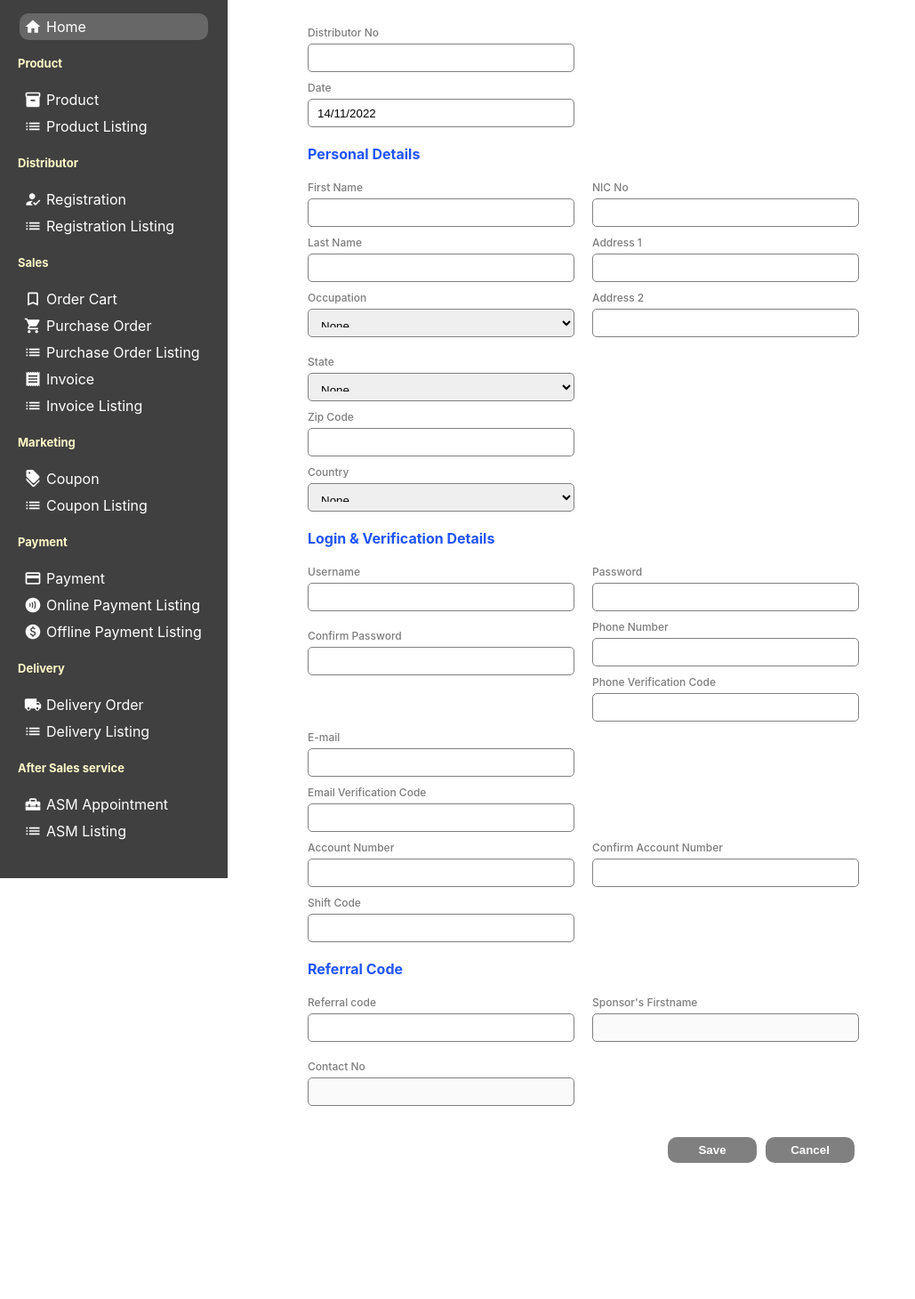
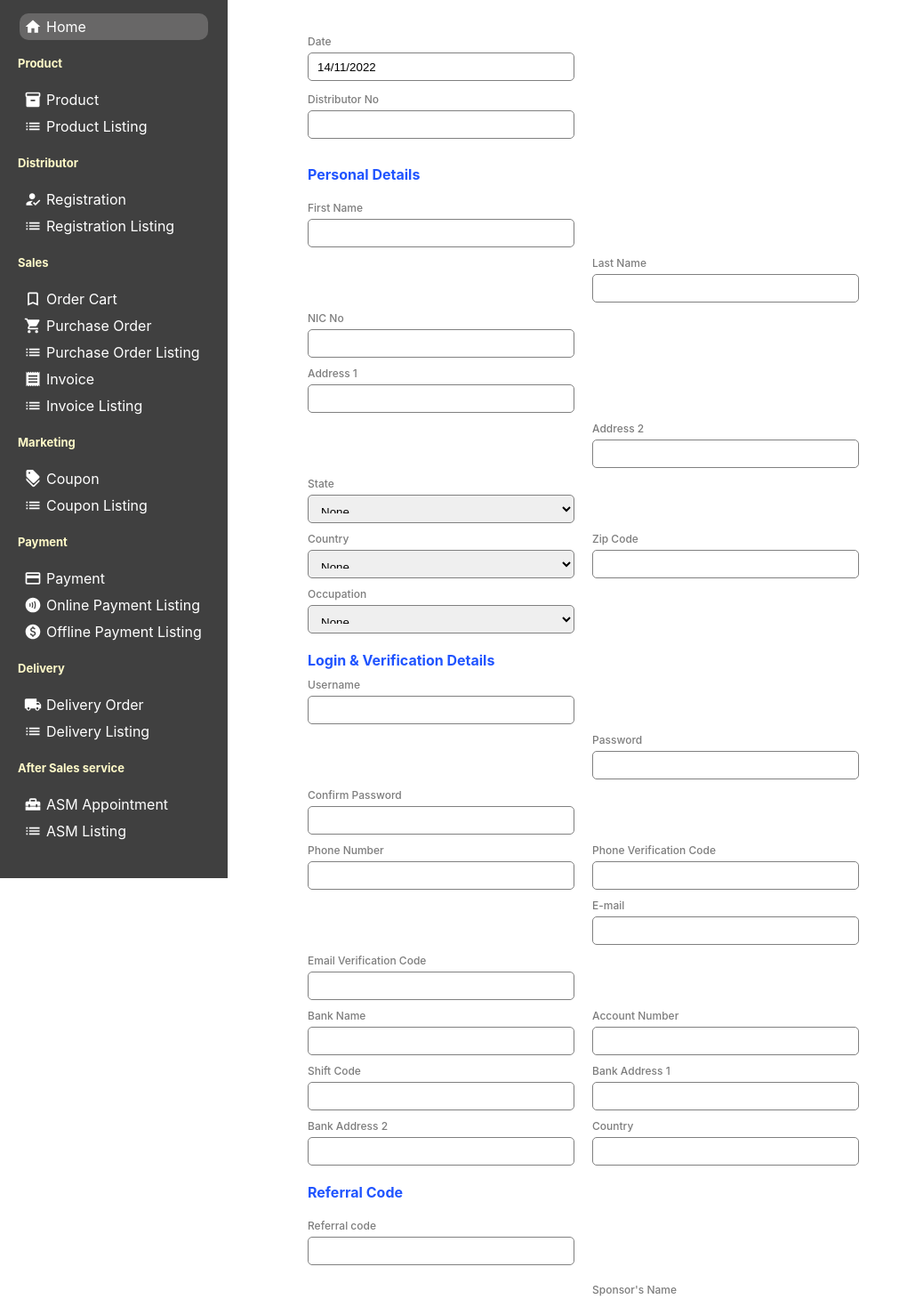
Before and after one commit to NVLDI/ddlabgrown_Old, a React (Create React App) app: page /adddistributor in a window 1280 px wide. Shown: the part 100-1560 px from the top of the page at 89% size, without its empty margins (0-1029 px from the left). Before the commit the page ends 1427 px from the top, so only its background shows below. Built offline with nearby package versions, Linux system fonts and the light colour scheme.

Commit message:
Registration edited

```diff
--- a/src/Pages/AdminDashboard/Submenus/Delivery/Delivery.jsx
+++ b/src/Pages/AdminDashboard/Submenus/Delivery/Delivery.jsx
@@ -24,42 +24,59 @@ export default function Delivery(){
                     <div className="DeliveryWidgetClient">
                     <form className="newDeliveryForm">
                         <div className="newDeliveryItem">
+
+                        </div>
+                        <div className="newDeliveryItem">
+
+                        </div>
+                        <div className="newDeliveryItem">
+                                <label>Date</label>
+                                <input type="text" placeholder="Date" value={Current}/>
+                        </div>
+                    </form>
+                    </div>
+                    <div className="DeliveryWidgetClient">
+                    <form className="newDeliveryForm">
+                        <div className="newDeliveryItem">
                                 <label>Delivery No</label>
                                 <input type="text" placeholder=""/>
                         </div>
                         <div className="newDeliveryItem">
-                                <label>Delivery Method</label>
+                        <label>Invoice No</label>
+                                <select id="example" class="autocomplete">
+                                <option value="1">None</option>
+                                </select>
+                        </div>
+                        <div className="newDeliveryItem">
+                        <label>ASM No</label>
+                                <select id="example" class="autocomplete">
+                                <option value="1">None</option>
+                                </select>
+                        </div>
+                        <div className="newDeliveryItem">
+                        <label>Delivery Method</label>
                                 <select id="example" class="autocomplete">
                                 <option value="1">None</option>
                                 <option value="2">Self Pick-up</option>
                                 <option value="3">Courier Service</option>
                                 <option value="4">Security company</option>
                                 </select>
-                        </div>
-                        <div className="newDeliveryItem">
-                                <label>Date</label>
-                                <input type="text" placeholder="Date" value={Current}/>
-                        </div>
-                        <div className="newDeliveryItem">
-                                <label>Invoice No</label>
-                                <select id="example" class="autocomplete">
-                                <option value="1">None</option>
-                                </select>
+
                         </div>
 
                         <div className="newDeliveryItem">
-                                <label>Self Pick-Up Date/Time</label>
+                        <label>PO No</label>
+                                <input type="text" disabled/>
+
+                        </div>
+                        <div className="newDeliveryItem">
+
+                        </div>
+                        <div className="newDeliveryItem">
+                        <div className="newDeliveryItem">
+                        <label>Self Pick-Up Date/Time</label>
                                 <DatePicker selected={startDate} onChange={(date) => setStartDate(date)} showTimeSelect dateFormat="Pp" className="datepicker"/>
                         </div>
-                        <div className="newDeliveryItem">
-                                <label>PO No</label>
-                                <input type="text" disabled/>
-                        </div>
-                        <div className="newDeliveryItem">
-                                <label>ASM No</label>
-                                <select id="example" class="autocomplete">
-                                <option value="1">None</option>
-                                </select>
                         </div>
                     </form>
                     </div>
@@ -126,7 +143,7 @@ export default function Delivery(){
                                 </select>
                         </div>
                         <div className="newDeliveryItem">
-                                <label>Delivery Bill No</label>
+                                <label>Delivery Bill No(Airway Bill no)</label>
                                 <input type="text" placeholder=""/>
                         </div>
                         <div className="newDeliveryItem">
--- a/src/Pages/AdminDashboard/Submenus/Delivery/DeliveryAmend.jsx
+++ b/src/Pages/AdminDashboard/Submenus/Delivery/DeliveryAmend.jsx
@@ -23,43 +23,60 @@ export default function DeliveryAmend() {
                 <div className="DeliveryWidgetClient">
                     <form className="newDeliveryForm">
                         <div className="newDeliveryItem">
+
+                        </div>
+                        <div className="newDeliveryItem">
+
+                        </div>
+                        <div className="newDeliveryItem">
+                                <label>Date</label>
+                                <input type="text" placeholder="Date" value={Current}/>
+                        </div>
+                    </form>
+                    </div>
+                    <div className="DeliveryWidgetClient">
+                    <form className="newDeliveryForm">
+                        <div className="newDeliveryItem">
                                 <label>Delivery No</label>
                                 <input type="text" placeholder=""/>
                         </div>
                         <div className="newDeliveryItem">
-                                <label>Delivery Method</label>
+                        <label>Invoice No</label>
+                                <select id="example" class="autocomplete">
+                                <option value="1">None</option>
+                                </select>
+                        </div>
+                        <div className="newDeliveryItem">
+                        <label>ASM No</label>
+                                <select id="example" class="autocomplete">
+                                <option value="1">None</option>
+                                </select>
+                        </div>
+                        <div className="newDeliveryItem">
+                        <label>Delivery Method</label>
                                 <select id="example" class="autocomplete">
                                 <option value="1">None</option>
                                 <option value="2">Self Pick-up</option>
                                 <option value="3">Courier Service</option>
                                 <option value="4">Security company</option>
                                 </select>
-                        </div>
-                        <div className="newDeliveryItem">
-                                <label>Date</label>
-                                <input type="text" placeholder="Date" value={Current}/>
-                        </div>
-                        <div className="newDeliveryItem">
-                                <label>Invoice No</label>
-                                <select id="example" class="autocomplete">
-                                <option value="1">None</option>
-                                </select>
+
                         </div>
 
                         <div className="newDeliveryItem">
-                                <label>Self Pick-Up Date/Time</label>
+                        <label>PO No</label>
+                                <input type="text" disabled/>
+
+                        </div>
+                        <div className="newDeliveryItem">
+
+                        </div>
+
+                        <div className="newDeliveryItem">
+                        <label>Self Pick-Up Date/Time</label>
                                 <DatePicker selected={startDate} onChange={(date) => setStartDate(date)} showTimeSelect dateFormat="Pp" className="datepicker"/>
                         </div>
-                        <div className="newDeliveryItem">
-                                <label>PO No</label>
-                                <input type="text" disabled/>
-                        </div>
-                        <div className="newDeliveryItem">
-                                <label>ASM No</label>
-                                <select id="example" class="autocomplete">
-                                <option value="1">None</option>
-                                </select>
-                        </div>
+
                     </form>
                     </div>
                     <h4 className="DeliveryWidgetClient-sub">Consignee/ Recipient</h4>
@@ -125,7 +142,7 @@ export default function DeliveryAmend() {
                                 </select>
                         </div>
                         <div className="newDeliveryItem">
-                                <label>Delivery Bill No</label>
+                                <label>Delivery Bill No(Airway Bill no)</label>
                                 <input type="text" placeholder=""/>
                         </div>
                         <div className="newDeliveryItem">
@@ -142,10 +159,14 @@ export default function DeliveryAmend() {
                     <form className="newDeliveryForm">
                     <div className="newDeliveryItem">
                                 <label>Create By</label>
-                                <input type="text" placeholder="Create By" disabled/>
+                                <input type="text" placeholder="" disabled/>
                     </div>
-                    <button className="deliveryCreateButton" >Save</button>
-                        <button className="deliveryClearButton">Print</button>
+                    <div className="newDeliveryItem">
+                                <label>Amend By</label>
+                                <input type="text" placeholder="" disabled/>
+                    </div>
+                        <button className="deliveryAmendCreateButton" >Save</button>
+                        <button className="deliveryAmendClearButton">Print</button>
                         </form>
                         </div>
         </div>
--- a/src/Pages/AdminDashboard/Submenus/Distributor/AddDistributor.jsx
+++ b/src/Pages/AdminDashboard/Submenus/Distributor/AddDistributor.jsx
@@ -24,8 +24,7 @@ export default function Distributor(){
                     <div className="DistributorWidgetClient">
                     <form className="newDistributorForm">
                         <div className="newDistributorItem">
-                                <label>Distributor No</label>
-                                <input type="text" placeholder=""/>
+
                         </div>
                         <div className="newDistributorItem">
 
@@ -36,40 +35,82 @@ export default function Distributor(){
                         </div>
                         </form>
                         </div>
+                    <div className="DistributorWidgetClient">
+                    <form className="newDistributorForm">
+                        <div className="newDistributorItem">
+                                <label className="namedefine-up">Distributor No</label>
+                                <input type="text" placeholder=""/>
+                        </div>
+                        <div className="newDistributorItem">
 
+                        </div>
+                        <div className="newDistributorItem">
+
+                        </div>
+                        </form>
+                        </div>
                         <h4 className="DeliveryWidgetClient-sub">Personal Details</h4>
                         <div className="DistributorWidgetClient">
                         <form className="newDeliveryForm-con">
                         <div className="newDistributorItem">
                                 <label className="namedefine">First Name</label>
                                 <input type="text" placeholder=""/>
-                                <label className="namedefine">Last Name</label>
-                                <input type="text" placeholder=""/>
-                                <label className="namedefine">Occupation</label>
-                                <select id="example" class="autocomplete">
-                                <option value="1">None</option>
-                                </select>
+                        </div>
+                        <div className="newDistributorItem">
+
 
 
                         </div>
                         <div className="newDistributorItem">
-                        <label className="namedefine">NIC No</label>
-                                <input type="text" placeholder=""/>
-                                <label className="namedefine">Address 1</label>
-                                <input type="text" placeholder=" "/>
-                                <label className="namedefine">Address 2</label>
+
+
+
+                        </div>
+                        <div className="newDistributorItem">
+                        <label>Last Name</label>
                                 <input type="text" placeholder=""/>
 
                         </div>
+                        <div className="newDistributorItem">
+                        <label>NIC No</label>
+                                <input type="text" placeholder=""/>
+                        </div>
+                        <div className="newDistributorItem">
 
+                        </div>
                         <div className="newDistributorItem">
-                        <label className="namedefine">State</label>
+                        <label>Address 1</label>
+                                <input type="text" placeholder=" "/>
+                        </div>
+                        <div className="newDistributorItem">
+                        </div>
+                        <div className="newDistributorItem">
+                                </div>
+                                <div className="newDistributorItem">
+                                <label>Address 2</label>
+                                <input type="text" placeholder=""/>
+                                </div>
+                                <div className="newDistributorItem">
+                                <label>State</label>
                                 <select id="example" class="autocomplete">
                                 <option value="1">None</option>
                                 </select>
-                                <label className="namedefine">Zip Code</label>
+                        </div>
+                        <div className="newDistributorItem">
+
+                        </div>
+                        <div className="newDistributorItem">
+                        <label>Country</label>
+                                <select id="example" class="autocomplete">
+                                <option value="1">None</option>
+                                </select>
+                        </div>
+                        <div className="newDistributorItem">
+                        <label>Zip Code</label>
                                 <input type="text" placeholder=""/>
-                                <label className="namedefine">Country</label>
+                        </div>
+                        <div className="newDistributorItem">
+                        <label>Occupation</label>
                                 <select id="example" class="autocomplete">
                                 <option value="1">None</option>
                                 </select>
@@ -80,43 +121,73 @@ export default function Distributor(){
                         <div className="DistributorWidgetClient">
                         <form className="newDeliveryForm-con">
                         <div className="newDistributorItem">
-                        <label className="namedefine">Username</label>
-                                <input type="text" placeholder=""/>
-                        </div>
-                        <div className="newDistributorItem">
-                                <label className="namedefine">Password</label>
-                                <input type="text" placeholder=""/>
-                        </div>
-                        <div className="newDistributorItem">
-                                <label className="namedefine">Confirm Password</label>
-                                <input type="text" placeholder=""/>
-                        </div>
-                        <div className="newDistributorItem">
-                        <label>Phone Number</label>
-                                <input type="text" placeholder=""/>
-                                <label className="namedefine">Phone Verification Code</label>
-                                <input type="text" placeholder=""/>
-
-                        </div>
-                        <div className="newDistributorItem">
-                                <label>E-mail</label>
-                                <input type="text" placeholder=""/>
-                                <label className="namedefine">Email Verification Code</label>
+                        <label>Username</label>
                                 <input type="text" placeholder=""/>
                         </div>
                         <div className="newDistributorItem">
 
                         </div>
                         <div className="newDistributorItem">
+
+                        </div>
+                        <div className="newDistributorItem">
+                                <label>Password</label>
+                                <input type="text" placeholder=""/>
+                        </div>
+                        <div className="newDistributorItem">
+                                <label>Confirm Password</label>
+                                <input type="text" placeholder=""/>
+                        </div>
+                        <div className="newDistributorItem">
+
+
+                        </div>
+                        <div className="newDistributorItem">
+                        <label>Phone Number</label>
+                                <input type="text" placeholder=""/>
+                        </div>
+                        <div className="newDistributorItem">
+                        <label>Phone Verification Code</label>
+                                <input type="text" placeholder=""/>
+                        </div>
+                        <div className="newDistributorItem">
+
+
+                        </div>
+                        <div className="newDistributorItem">
+                        <label>E-mail</label>
+                                <input type="text" placeholder=""/>
+                        </div>
+                        <div className="newDistributorItem">
+                        <label >Email Verification Code</label>
+                                <input type="text" placeholder=""/>
+                        </div>
+                        <div className="newDistributorItem">
+
+
+                        </div>
+                        <div className="newDistributorItem">
+                        <label>Bank Name</label>
+                                <input type="text" placeholder=""/>
+                        </div>
+                        <div className="newDistributorItem">
                                 <label>Account Number</label>
                                 <input type="text" placeholder=""/>
                         </div>
                         <div className="newDistributorItem">
-                                <label>Confirm Account Number</label>
+                                <label>Shift Code</label>
                                 <input type="text" placeholder=""/>
                         </div>
                         <div className="newDistributorItem">
-                                <label>Shift Code</label>
+                        <label>Bank Address 1</label>
+                                <input type="text" placeholder=""/>
+                        </div>
+                        <div className="newDistributorItem">
+                        <label>Bank Address 2</label>
+                                <input type="text" placeholder=""/>
+                        </div>
+                        <div className="newDistributorItem">
+                        <label>Country</label>
                                 <input type="text" placeholder=""/>
                         </div>
                         </form>
@@ -129,12 +200,21 @@ export default function Distributor(){
                                 <input type="text" placeholder=""/>
                         </div>
                         <div className="newDistributorItem">
-                                <label className="namedefine">Sponsor's Firstname</label>
+
+                        </div>
+                        <div className="newDistributorItem">
+
+                        </div>
+                        <div className="newDistributorItem">
+                                <label className="namedefine">Sponsor's Name</label>
                                 <input type="text" placeholder="" disabled/>
                         </div>
                         <div className="newDistributorItem">
                                 <label className="namedefine">Contact No</label>
                                 <input type="text" placeholder="" disabled/>
+                        </div>
+                        <div className="newDistributorItem">
+
                         </div>
                         <div className="newDistributorItem">
 
--- a/src/Pages/AdminDashboard/Submenus/Distributor/Distributor.css
+++ b/src/Pages/AdminDashboard/Submenus/Distributor/Distributor.css
@@ -92,3 +92,6 @@
 {
     margin-top: 10px;
 }
+.namedefine-up{
+    margin-top: -17px;
+}
--- a/src/Pages/AdminLogin/AdminLogin.jsx
+++ b/src/Pages/AdminLogin/AdminLogin.jsx
@@ -51,7 +51,7 @@ const handleSubmit = event => {
                     <input type="password" placeholder="Password" id="password_txt" onChange={handlePassword}/>
                 </div>
 
-        <button type="submit" className="button" onClick={navigateDistributor}>Submit</button>
+        <button type="submit" className="button" onClick={navigateDistributor}>Login</button>
         <button className="button" onClick={navigateClose}>Cancel</button>
             </form>
         </div>
--- a/src/Pages/DistributorLogin/DistributorLogin.jsx
+++ b/src/Pages/DistributorLogin/DistributorLogin.jsx
@@ -50,7 +50,7 @@ export default function DistributorLogin() {
                 <input type="password" placeholder="Password" id="password_txt" onChange={handlePassword}/>
         </div>
 
-        <button type="submit" className="button" onClick={navigateDistributor}>Submit</button>
+        <button type="submit" className="button" onClick={navigateDistributor}>Login</button>
         <button className="button" onClick={navigateClose}>Cancel</button>
     </form>
 </div>
```
Also changed, not shown: src/Pages/AdminDashboard/Submenus/Delivery/DeliveryAmend.css (+29 -0 lines).
